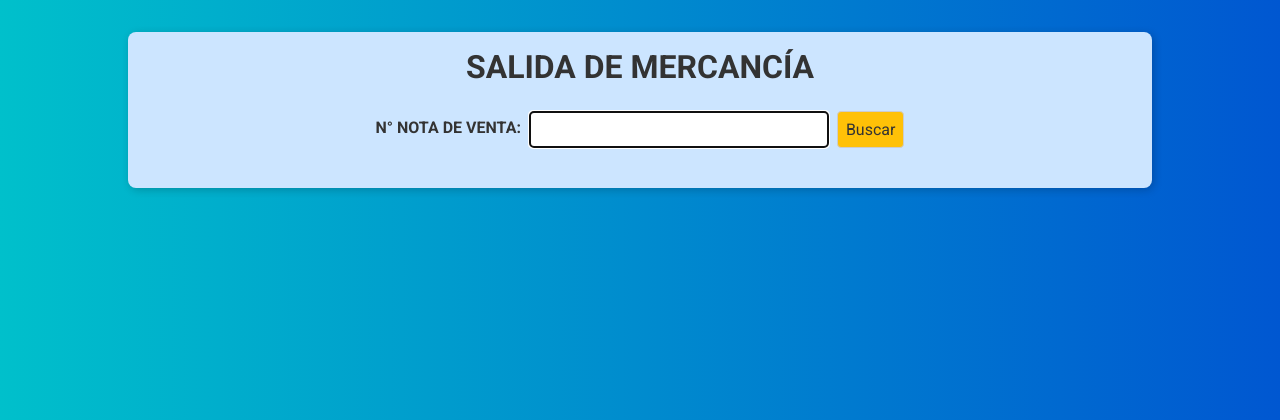
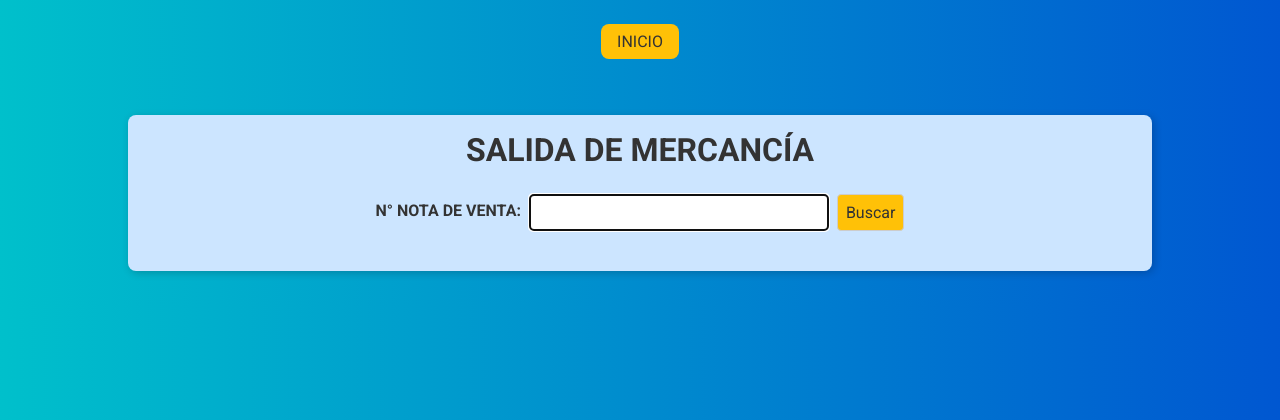
Before and after one commit to redofficeia-code/rima_v1, a Flask app: page /salida in a window 1280 px wide. Shown: the top 420 px of the page. Run offline with Flask 3, Linux system fonts and the light colour scheme.

Commit message:
salida inicio

```diff
--- a/templates/salida.html
+++ b/templates/salida.html
@@ -100,6 +100,7 @@
   </style>
 </head>
 <body>
+  <a href="{{ url_for('index') }}" style="display:inline-block;margin:1.5em 0;background:#ffc107;color:#333;padding:0.5em 1em;border-radius:8px;text-decoration:none;">Inicio</a>
   <div class="container">
     <h1>Salida de Mercancía</h1>
 
```
